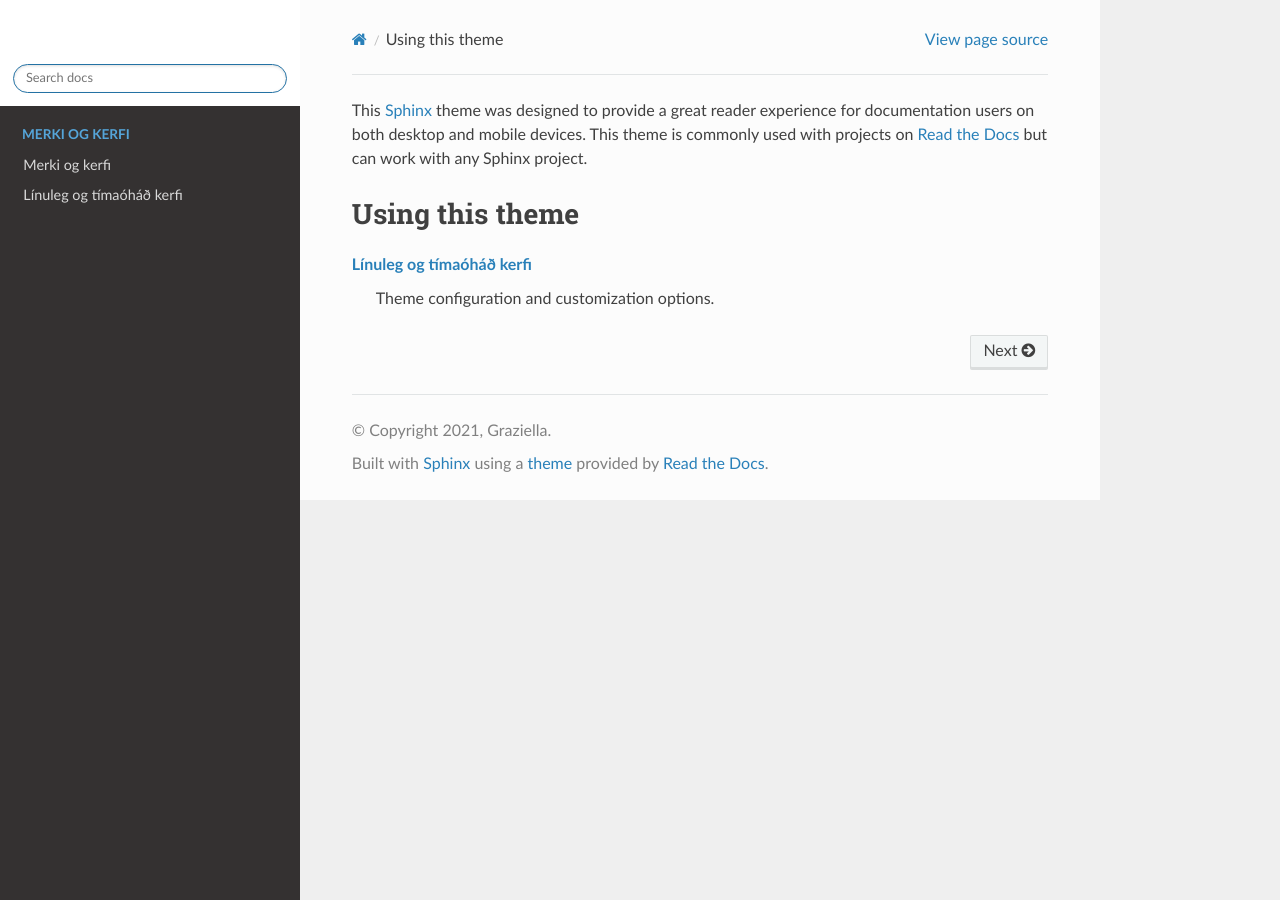
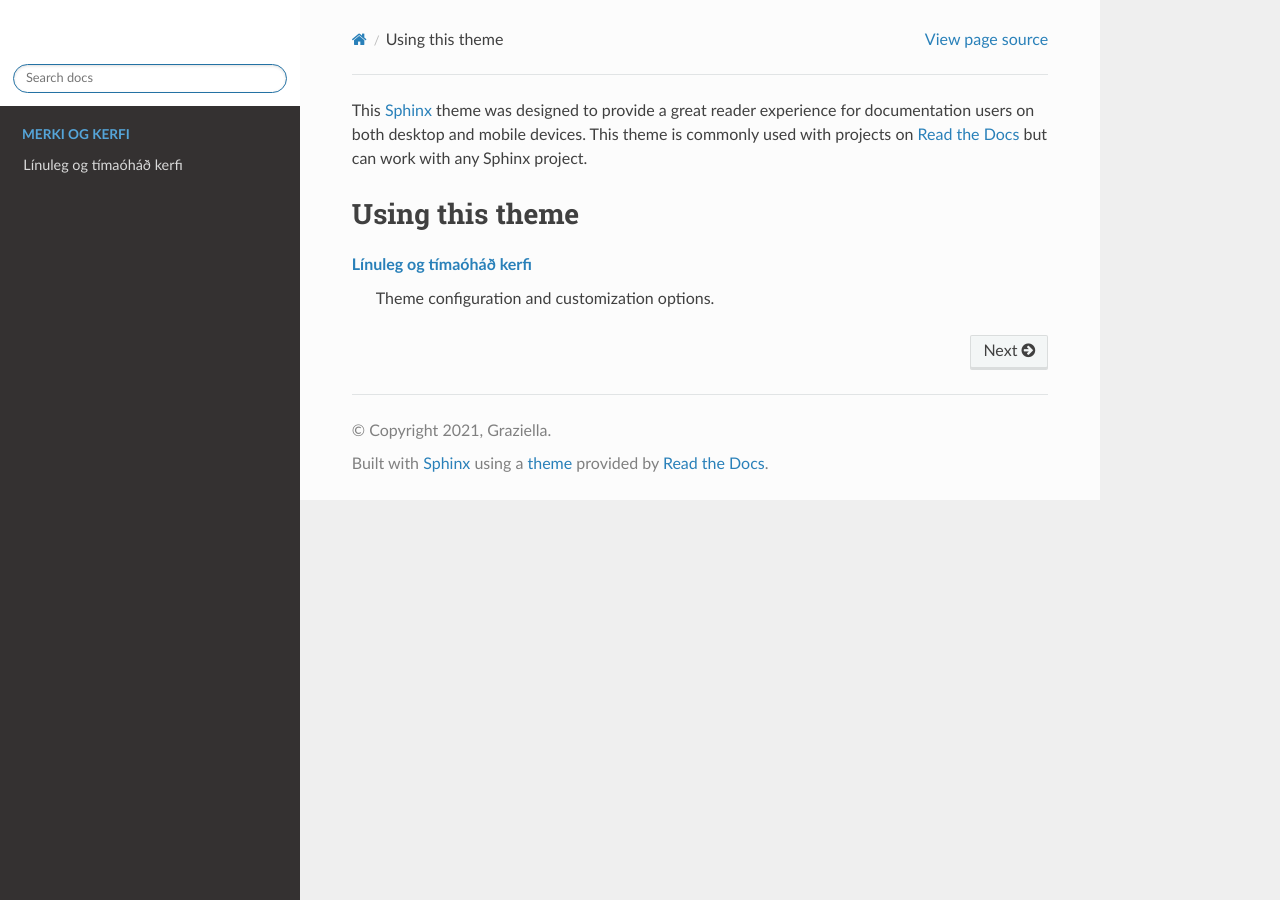
Before and after one commit to CreativeExpert/merkiogkerfi, a Sphinx documentation site: the page built from docs/source/index.rst, in a window 1280 px wide. Built offline with Sphinx 7.4.7 and the Read the Docs theme 2.0.0, drawn with Linux system fonts in a browser that asks for light colours; pages that are not in the unit, such as notebooks, are missing from menus.

Commit message:
Update index.rst

```diff
--- a/docs/source/index.rst
+++ b/docs/source/index.rst
@@ -22,7 +22,6 @@ Using this theme
    :maxdepth: 2
    :hidden:
 
-   Merki og kerfi
    LHO
     :caption: This is an incredibly long caption for a long menu
     :hidden:
```
